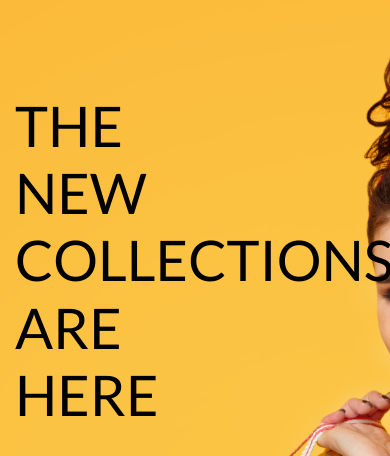
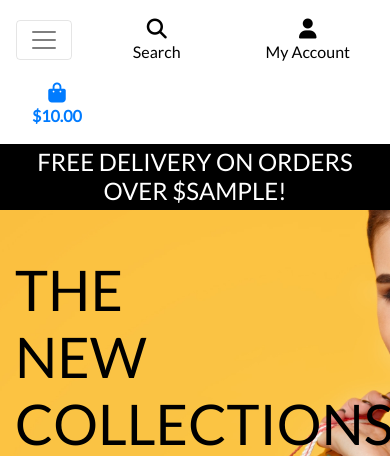
Before and after one commit to lbwright22ci/boutique_ado_v1, a Django app: template home/templates/home/index.html in a window 390 px wide. Shown: the top 456 px of the page. Run offline with Django 3.2, Linux system fonts and the light colour scheme; the template is opened without the code that fills it: most values are stand-ins (such as "Sample title", 1, 10 or a date in 2020); some libraries are stand-ins or nearby versions.

Commit message:
added mobile header and main navbar

```diff
--- a/static/css/base.css
+++ b/static/css/base.css
@@ -8,6 +8,10 @@ body {
     height: calc(100vh - 164px);
     color: #555;
     font-family: 'Lato';
+}
+
+.header-container {
+        padding-top: 164px;
 }
 
 /* from Bulma */
@@ -56,6 +60,10 @@ body {
     border: 1px solid black !important;
 }
 
+.bg-black{
+    background: #000 !important;
+}
+
 /* -------------------------------- Media Queries */
 
 /* Slightly larger container on xl screens */
--- a/templates/base.html
+++ b/templates/base.html
@@ -14,7 +14,8 @@
     {% endblock %}
 
     {% block corecss %}
-    <link rel="stylesheet" href="https://cdn.jsdelivr.net/npm/bootstrap@4.6.2/dist/css/bootstrap.min.css" integrity="sha384-xOolHFLEh07PJGoPkLv1IbcEPTNtaed2xpHsD9ESMhqIYd0nLMwNLD69Npy4HI+N" crossorigin="anonymous">
+    <link rel="stylesheet" href="https://stackpath.bootstrapcdn.com/bootstrap/4.4.1/css/bootstrap.min.css"
+    integrity="sha384-Vkoo8x4CGsO3+Hhxv8T/Q5PaXtkKtu6ug5TOeNV6gBiFeWPGFN9MuhOf23Q9Ifjh" crossorigin="anonymous">
     <link rel="stylesheet" href="https://fonts.googleapis.com/css?family=Lato&display=swap">
     <link rel="stylesheet" href="{% static 'css/base.css' %}">
     {% endblock %}
@@ -24,9 +25,14 @@
 
     {%block corejs %}
     <script src="https://kit.fontawesome.com/24174e6ffa.js" crossorigin="anonymous"></script>
-    <script src="https://cdn.jsdelivr.net/npm/jquery@3.5.1/dist/<strong>jquery.min.js</strong>" integrity="sha256-9/aliU8dGd2tb6OSsuzixeV4y/faTqgFtohetphbbj0=" crossorigin="anonymous" type="text/javascript"></script>
-    <script src="https://cdn.jsdelivr.net/npm/popper.js@1.16.1/dist/umd/popper.min.js" integrity="sha384-9/reFTGAW83EW2RDu2S0VKaIzap3H66lZH81PoYlFhbGU+6BZp6G7niu735Sk7lN" crossorigin="anonymous"></script>
-    <script src="https://cdn.jsdelivr.net/npm/bootstrap@4.6.2/dist/js/bootstrap.min.js" integrity="sha384-+sLIOodYLS7CIrQpBjl+C7nPvqq+FbNUBDunl/OZv93DB7Ln/533i8e/mZXLi/P+" crossorigin="anonymous"></script>
+    <script src="https://cdn.jsdelivr.net/npm/jquery@3.5.1/dist/jquery.min.js"
+    integrity="sha256-9/aliU8dGd2tb6OSsuzixeV4y/faTqgFtohetphbbj0=" crossorigin="anonymous"></script>
+  <script src="https://cdn.jsdelivr.net/npm/popper.js@1.16.0/dist/umd/popper.min.js"
+    integrity="sha384-Q6E9RHvbIyZFJoft+2mJbHaEWldlvI9IOYy5n3zV9zzTtmI3UksdQRVvoxMfooAo"
+    crossorigin="anonymous"></script>
+      <script src="https://stackpath.bootstrapcdn.com/bootstrap/4.4.1/js/bootstrap.min.js"
+    integrity="sha384-wfSDF2E50Y2D1uUdj0O3uMBJnjuUD4Ih7YwaYd1iqfktj0Uod8GCExl3Og8ifwB6"
+    crossorigin="anonymous"></script>
     {% endblock %}
 
     {% block extra_js %}
@@ -98,6 +104,21 @@
                 </ul>
             </div>
         </div>
+        <div class="row bg-white">
+            <nav class="navbar navbar-expand-lg navbar-light w-100">
+                <button class="navbar-toggler" type="button" data-toggle="collapse" data-target="#main-nav"
+                    aria-controls="main-nav" aria-expanded="false" aria-label="Toggle navigation">
+                    <span class="navbar-toggler-icon"></span>
+                </button>
+        {% include 'includes/mobile-top-header.html' %}
+        {% include 'includes/main-nav.html' %}
+            </nav>
+        </div>
+        <div id="delivery-banner" class="row text-center">
+            <div class="col bg-black text-white">
+                <h4 class="logo-font my-1">Free delivery on orders over ${{ free_shipping_threshold }}!</h4>
+            </div>
+        </div>
     </header>
 
     {% if messages %}
--- /dev/null
+++ b/templates/includes/main-nav.html
@@ -0,0 +1,50 @@
+<div class="collapse navbar-collapse" id="main-nav">
+    <ul class="navbar-nav w-auto mx-auto">
+        <li class="nav-item dropdown">
+            <a class="logo-font font-weight-bold nav-link text-black mr-5" href="#" id="all-products-link" data-toggle="dropdown" aria-haspopup="true" aria-expanded="false">
+                All Products
+            </a>
+            <div class="dropdown-menu border-0" aria-labelledby="all-products-link">
+                <a href="" class="dropdown-item">By Price</a>
+                <a href="" class="dropdown-item ">By Rating</a>
+                <a href="" class="dropdown-item ">By Category</a>
+                <a href="" class="dropdown-item">All Products</a>
+            </div>
+        </li>
+
+        <li class="nav-item dropdown">
+            <a class="logo-font font-weight-bold nav-link text-black mr-5" href="#" id="clothing-link" data-toggle="dropdown" aria-haspopup="true" aria-expanded="false">
+                Clothing
+            </a>
+            <div class="dropdown-menu border-0" aria-labelledby="clothing-link">
+                <a href="" class="dropdown-item">Activewear &amp; Essentials</a>
+                <a href="" class="dropdown-item">Jeans</a>
+                <a href="" class="dropdown-item">Shirts</a>
+                <a href="" class="dropdown-item">All Clothing</a>
+            </div>
+        </li>
+
+        <li class="nav-item dropdown">
+            <a class="logo-font font-weight-bold nav-link text-black mr-5" href="#" id="homeware-link" data-toggle="dropdown" aria-haspopup="true" aria-expanded="false">
+                Homeware
+            </a>
+            <div class="dropdown-menu border-0" aria-labelledby="homeware-link">
+                <a href="" class="dropdown-item">Bed &amp; Bath</a>
+                <a href="" class="dropdown-item">Kitchen &amp; Dining</a>
+                <a href="" class="dropdown-item">All Homeware</a>
+            </div>
+        </li>
+
+        <li class="nav-item dropdown">
+            <a class="logo-font font-weight-bold nav-link text-black" href="#" id="specials-link" data-toggle="dropdown" aria-haspopup="true" aria-expanded="false">
+                Special Offers
+            </a>
+            <div class="dropdown-menu border-0" aria-labelledby="specials-link">
+                <a href="" class="dropdown-item">New Arrivals</a>
+                <a href="" class="dropdown-item">Deals</a>
+                <a href="" class="dropdown-item">Clearance</a>
+                <a href="" class="dropdown-item">All Specials</a>
+            </div>
+        </li>
+    </ul>
+</div>
--- /dev/null
+++ b/templates/includes/mobile-top-header.html
@@ -0,0 +1,56 @@
+<li class="list-inline-item">
+    <a class="text-black nav-link d-block d-lg-none" href="#" id="mobile-search" data-toggle="dropdown" aria-haspopup="true" aria-expanded="false">
+        <div class="text-center">
+            <div><i class="fas fa-search fa-lg"></i></div>
+            <p class="my-0">Search</p>
+        </div>
+    </a>
+    <div class="dropdown-menu border-0 w-100 p-3 rounded-0 my-0" aria-labelledby="mobile-search">
+        <form class="form" method="GET" action="">
+            <div class="input-group w-100">
+                <input class="form-control border border-black rounded-0" type="text" name="q" placeholder="Search our site">
+                <div class="input-group-append">
+                    <button class="form-control form-control btn btn-black border border-black rounded-0" type="submit">
+                        <span class="icon">
+                            <i class="fas fa-search"></i>
+                        </span>
+                    </button>
+                </div>
+            </div>
+        </form>
+    </div>
+</li>
+<li class="list-inline-item dropdown">
+    <a class="text-black nav-link d-block d-lg-none" href="#" id="user-options" data-toggle="dropdown" aria-haspopup="true" aria-expanded="false">
+        <div class="text-center">
+            <div><i class="fas fa-user fa-lg"></i></div>
+            <p class="my-0">My Account</p>
+        </div>
+    </a>
+    <div class="dropdown-menu border-0" aria-labelledby="user-options">
+        {% if request.user.is_authenticated %}
+            {% if request.user.is_superuser %}
+                <a href="{% url 'account_logout' %}" class="dropdown-item">Product Management</a>
+            {% endif %}
+            <a href="" class="dropdown-item">My Profile</a>
+            <a href="{% url 'account_logout' %}" class="dropdown-item">Logout</a>
+        {% else %}
+            <a href="{% url 'account_signup' %}" class="dropdown-item">Register</a>
+            <a href="{% url 'account_login' %}" class="dropdown-item">Login</a>
+        {% endif %}
+    </div>
+</li>
+<li class="list-inline-item">
+    <a class="{% if grand_total %}text-primary font-weight-bold{% else %}text-black{% endif %} nav-link d-block d-lg-none" href="">
+        <div class="text-center">
+            <div><i class="fas fa-shopping-bag fa-lg"></i></div>
+            <p class="my-0">
+                {% if grand_total %}
+                    ${{ grand_total|floatformat:2 }}
+                {% else %}
+                    $0.00
+                {% endif %}
+            </p>
+        </div>
+    </a>
+</li>
```
